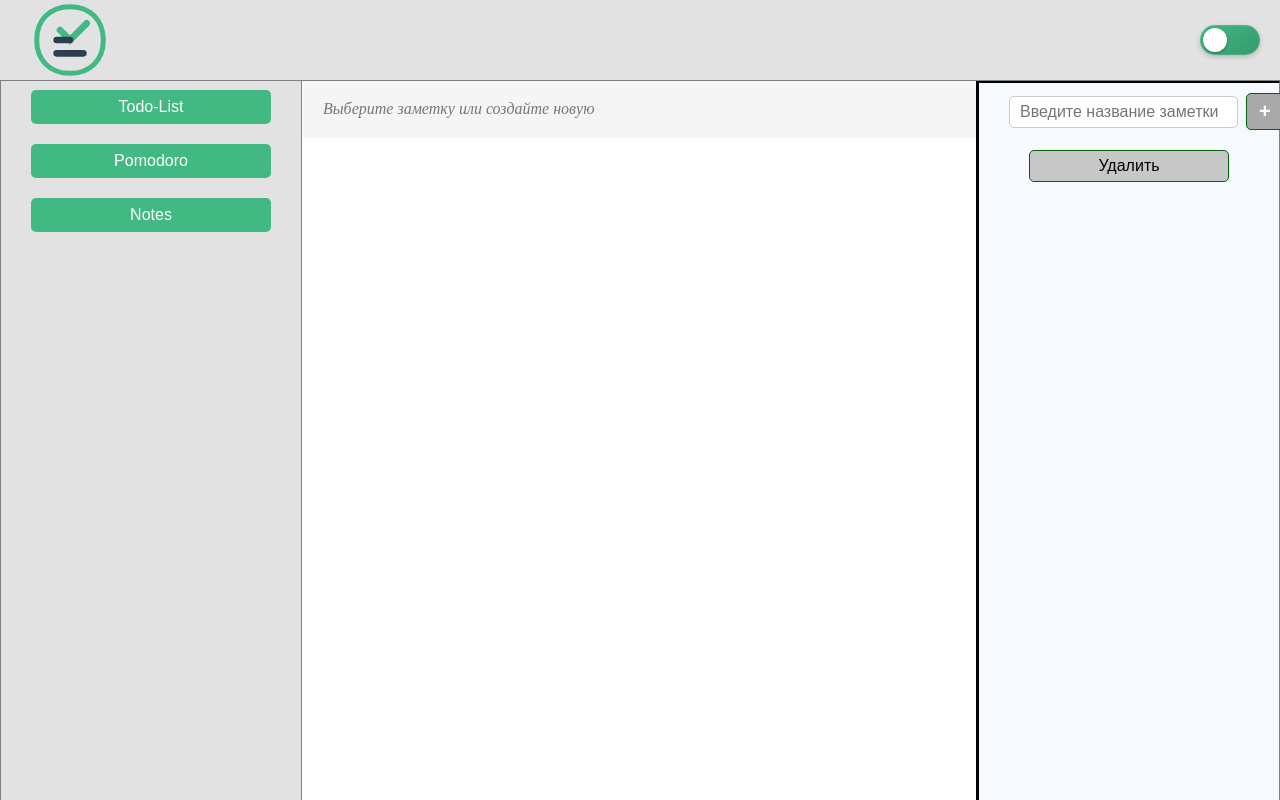
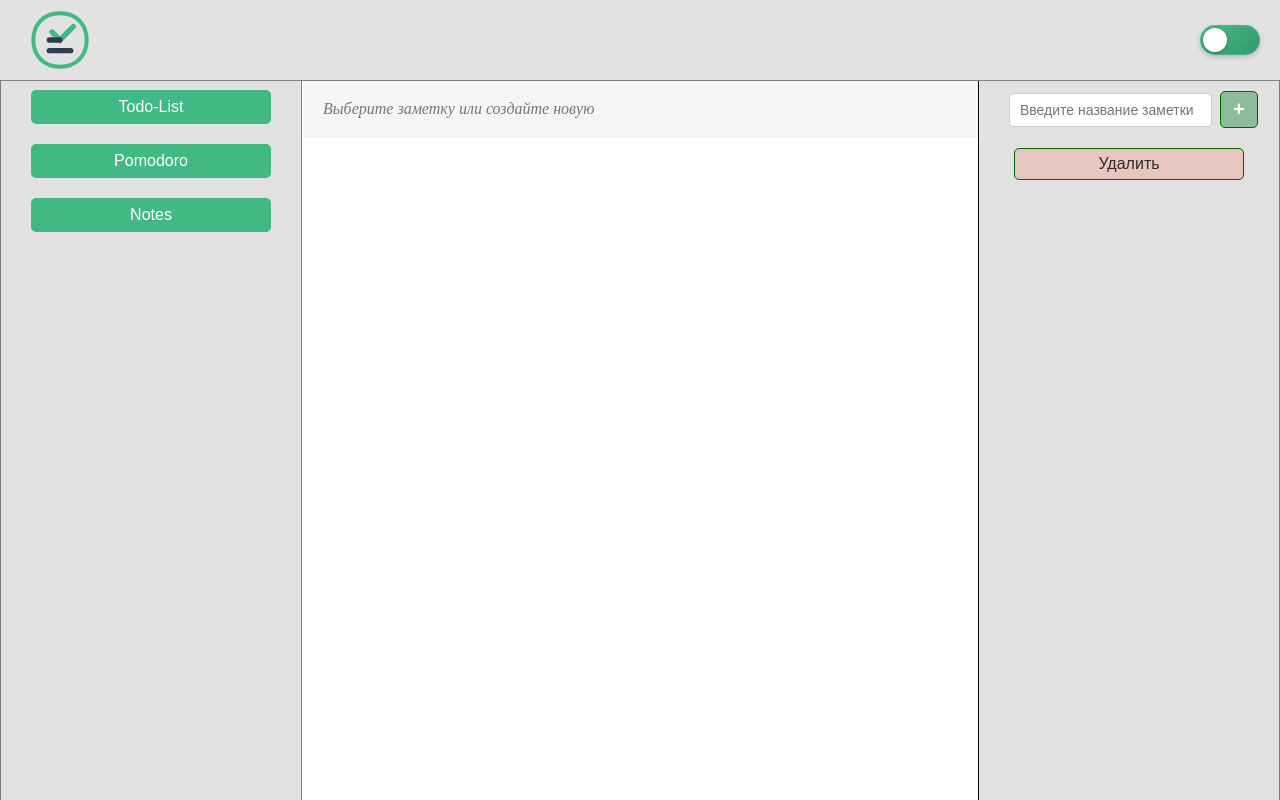
Before and after one commit to DmitryPetrakevich/vue3-Todo-List, a Vue app: page / in a window 1280 px wide. Both pictures are taken after a click on the button "Notes". Built offline with nearby package versions, Linux system fonts and the light colour scheme.

Commit message:
поменял стили для notesidebar

```diff
--- a/src/components/features/notes/DeleteNote.vue
+++ b/src/components/features/notes/DeleteNote.vue
@@ -7,7 +7,6 @@
             Удалить
         </button>
     </div>
-
 </template>
 
 <script setup>
@@ -26,15 +25,15 @@ function deelteActiveNote() {
 <style scoped lang="less">
 .delete-note-btn {
     display: block;
-    width: 200px;
+    width: 230px;
     font-size: 16px;
     font-weight: 500;
     margin-top: 10px;
     margin-bottom: 5px;
     border: 1px solid darkgreen;
     border-radius: 5px;
-    color: black;
-    background-color: #c7c7c7;
+    color: #2d2d2d;
+    background-color: 	#e8c6c0;
     padding: 6px 0;
     cursor: pointer;
     transition: background-color 0.3s ease;
@@ -44,7 +43,7 @@ function deelteActiveNote() {
     }
 
     &:hover {
-      background-color: #7c7c7c;
+      background-color: #dcb4ac;
     }
 
     &:active {
--- a/src/components/features/notes/NewNoteButton.vue
+++ b/src/components/features/notes/NewNoteButton.vue
@@ -38,8 +38,8 @@ function addNewNote() {
 
 .new-note-input {
   flex: 1;
-  font-size: 16px;
-  padding: 6px 10px;
+  font-size: 14px;
+  padding: 8px 10px;
   border: 1px solid #ccc;
   border-radius: 5px;
   margin-right: 8px;
@@ -51,17 +51,17 @@ function addNewNote() {
   padding: 6px 12px;
   border: 1px solid darkgreen;
   border-radius: 5px;
-  background-color: #a9a9a9;
+  background-color: #8dbc9a;
   color: white;
   cursor: pointer;
   transition: background-color 0.3s ease;
 
   &:hover {
-    background-color: #5e5e5e;
+    background-color: #7cb08c;
   }
 
   &:active {
-    background-color: #4f9ee2;
+    background-color: #74a282;
   }
 }
 </style>
--- a/src/components/features/notes/NoteEditor.vue
+++ b/src/components/features/notes/NoteEditor.vue
@@ -34,9 +34,16 @@ textarea {
   font-size: 16px;
   font-family: sans-serif;
   line-height: 1.6;
-  border: 1px solid #ccc;
+  border: 1px solid #cccccc;
   border-radius: 10px;
   resize: none;
+  transition: all 0.3s ease;
+
+  &:focus {
+    outline: none;
+    border-color: rgb(205, 233, 235);
+    box-shadow: 0 0 0 2px rgba(0, 123, 255, 0.25);
+  }
 }
 .note-editor-empty {
   padding: 20px;
--- a/src/components/features/notes/NotesSidebar.vue
+++ b/src/components/features/notes/NotesSidebar.vue
@@ -32,9 +32,9 @@ const store = useNoteStore();
   width: 300px;
   height: calc(100vh - 80px);
   border: solid 1px grey;
-  border-top: 3px solid black;
-  border-left: 3px solid black;
-  background-color: #f6faff;
+  border-top: 1px solid black;
+  border-left: 1px solid black;
+  background-color: #e2e2e2;
 
   &__container {
     display: flex;
@@ -51,22 +51,22 @@ const store = useNoteStore();
     margin-bottom: 5px;
     border: 1px solid darkgreen;
     border-radius: 5px;
-    color: black;
-    background-color: #ebf3ff;
+    color: #2d2d2d;
+    background-color: #8dbc9a;
     padding: 6px 0;
     cursor: pointer;
     transition: background-color 0.3s ease;
 
     &.active {
-      background-color: #95ceff;
+      background-color: #568464;
     }
 
     &:hover {
-      background-color: #95ceff;
+      background-color: #568464;
     }
 
     &:active {
-      background-color: #4f9ee2;
+       background-color: #74a282;
     }
   }
 }
--- a/src/components/layout/PageHeader.vue
+++ b/src/components/layout/PageHeader.vue
@@ -59,7 +59,7 @@ export default {};
 
   &__logo-img {
     display: block;
-    height: 100px;
+    height: 80px;
     width: auto;
     object-fit: contain;
   }
```
